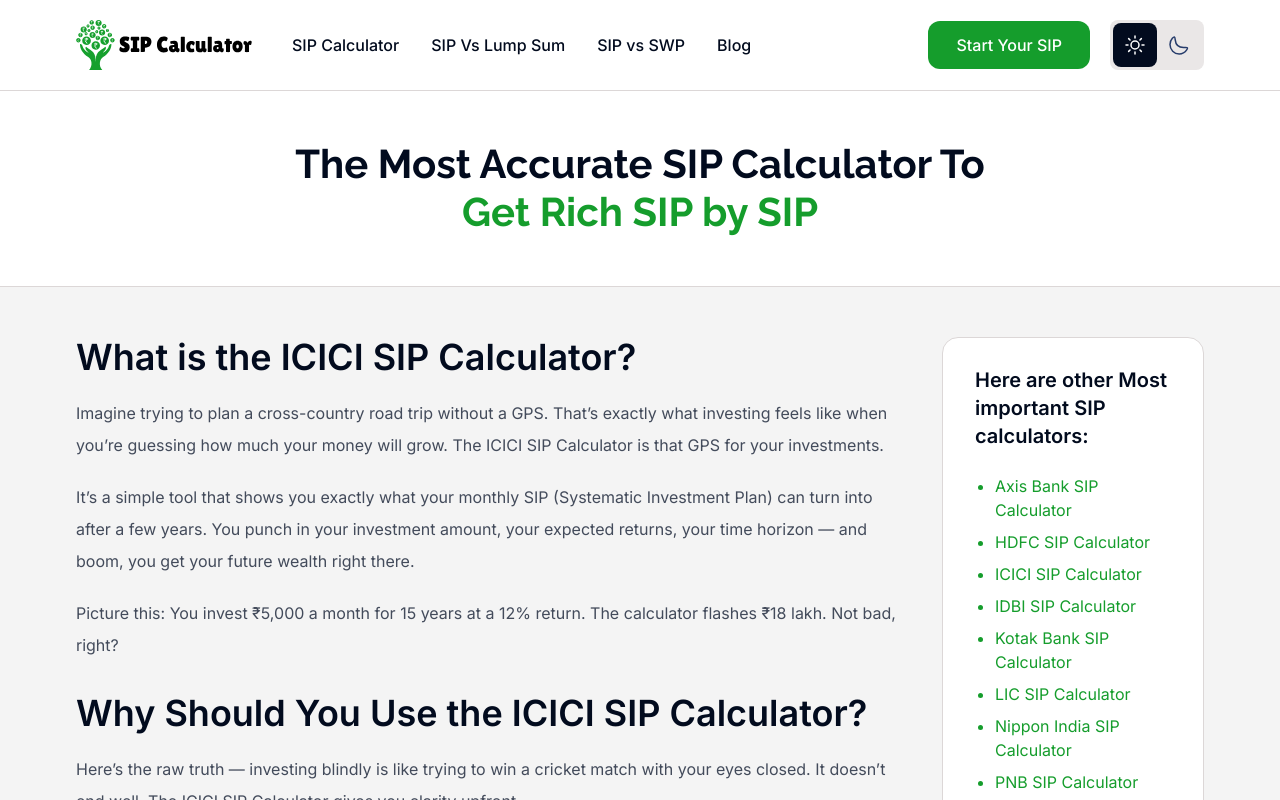
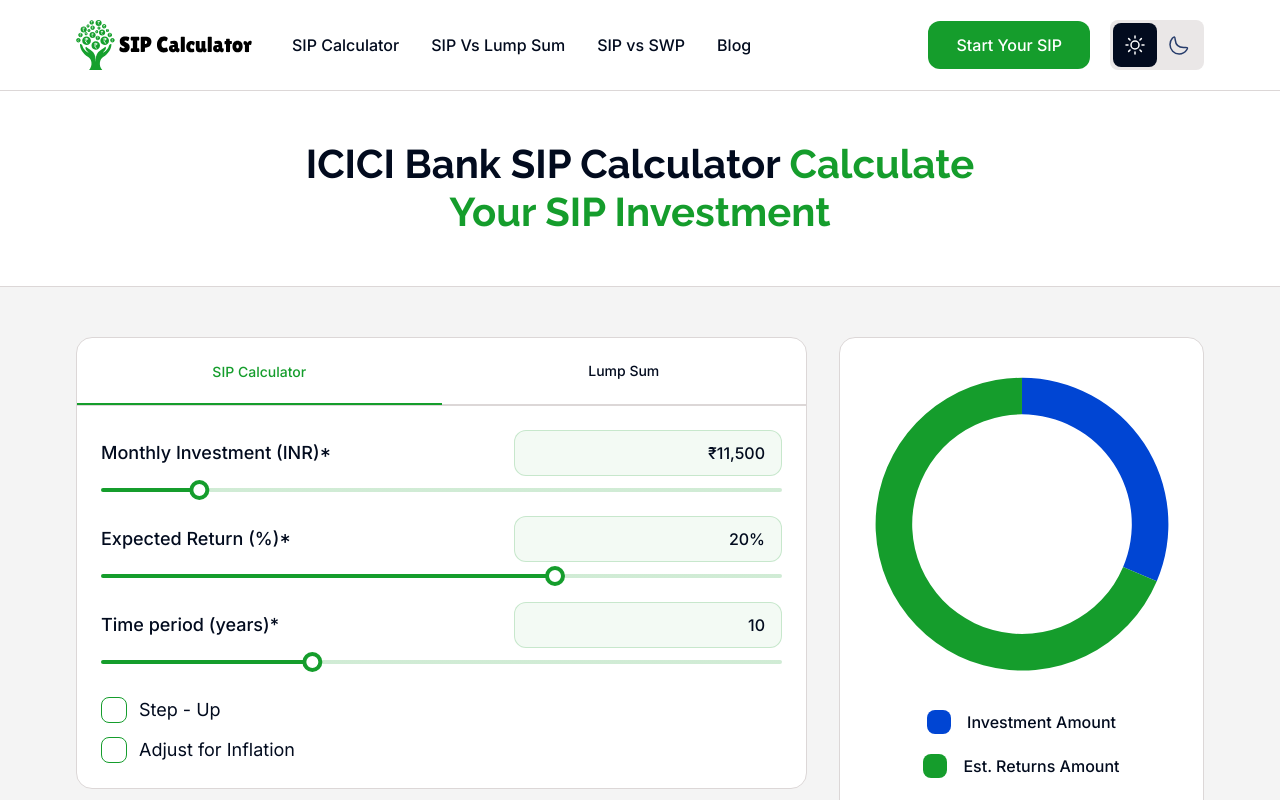
Before and after one commit to Hasan22Murtaza/SIP-Calculator, a Next.js app: page /icici in a window 1280 px wide. Shown: the top 800 px of the page. Built offline with nearby package versions, Linux system fonts and the light colour scheme.

Commit message:
added calculator on other pages as well

```diff
--- a/src/app/axis/page.tsx
+++ b/src/app/axis/page.tsx
@@ -19,10 +19,10 @@
       <div className="max-w-6xl mx-auto px-3 h-full flex items-center justify-center">
         <h1 className="font-raleway text-center leading-[48px] text-2xl md:text-[40px] text-my-black dark:text-white font-bold lg:max-w-[700px]" >
           {" "}
-          The Most Accurate SIP Calculator To
+          Axis Bank SIP Calculator
           <span className="text-dark-green">
             {" "}
-            Get Rich SIP by SIP{" "}
+            Calculate Your SIP Investment Accurately{" "}
           </span>{" "}
         </h1>
       </div>
--- a/src/app/hdfc/page.tsx
+++ b/src/app/hdfc/page.tsx
@@ -1,4 +1,5 @@
 "use client"
+import SIPCalculator from "@/components/SIPCalculator";
 import Link from "next/link";
 
 import { useEffect, useState } from "react";
@@ -18,14 +19,16 @@
       <div className="max-w-6xl mx-auto px-3 h-full flex items-center justify-center">
         <h1 className="font-raleway text-center leading-[48px] text-2xl md:text-[40px] text-my-black dark:text-white font-bold lg:max-w-[700px]" >
           {" "}
-          The Most Accurate SIP Calculator To
+          HDFC Bank SIP Calculator
           <span className="text-dark-green">
             {" "}
-            Get Rich SIP by SIP{" "}
+           Calculate Your SIP Investment{" "}
           </span>{" "}
         </h1>
       </div>
     </div>
+                        <SIPCalculator />
+
     <div className="flex justify-center">
       <div className="flex lg:flex-row flex-col  gap-2  w-full md:max-w-5xl lg:max-w-6xl mx-auto">
         <div className="relative lg:py-[50px] lg:pb-5 py-8 lg:w-8/12 w-full">
--- a/src/app/icici/page.tsx
+++ b/src/app/icici/page.tsx
@@ -1,4 +1,5 @@
 "use client"
+import SIPCalculator from "@/components/SIPCalculator";
 import Link from "next/link";
 
 import { useEffect, useState } from "react";
@@ -18,14 +19,16 @@
       <div className="max-w-6xl mx-auto px-3 h-full flex items-center justify-center">
         <h1 className="font-raleway text-center leading-[48px] text-2xl md:text-[40px] text-my-black dark:text-white font-bold lg:max-w-[700px]" >
           {" "}
-          The Most Accurate SIP Calculator To
+          ICICI Bank SIP Calculator
           <span className="text-dark-green">
             {" "}
-            Get Rich SIP by SIP{" "}
+            Calculate Your SIP Investment{" "}
           </span>{" "}
         </h1>
       </div>
     </div>
+     <SIPCalculator />
+
     <div className="flex justify-center">
       <div className="flex lg:flex-row flex-col  gap-2  w-full md:max-w-5xl lg:max-w-6xl mx-auto">
         <div className="relative lg:py-[50px] lg:pb-5 py-8 lg:w-8/12 w-full">
--- a/src/app/idbi/page.tsx
+++ b/src/app/idbi/page.tsx
@@ -1,4 +1,5 @@
 "use client"
+import SIPCalculator from "@/components/SIPCalculator";
 import Link from "next/link";
 
 import { useEffect, useState } from "react";
@@ -18,14 +19,16 @@
       <div className="max-w-6xl mx-auto px-3 h-full flex items-center justify-center">
         <h1 className="font-raleway text-center leading-[48px] text-2xl md:text-[40px] text-my-black dark:text-white font-bold lg:max-w-[700px]" >
           {" "}
-          The Most Accurate SIP Calculator To
+          IDBI Bank SIP Calculator
           <span className="text-dark-green">
             {" "}
-            Get Rich SIP by SIP{" "}
+            Calculate Your SIP Investment{" "}
           </span>{" "}
         </h1>
       </div>
     </div>
+         <SIPCalculator />
+
     <div className="flex justify-center">
       <div className="flex lg:flex-row flex-col  gap-2  w-full md:max-w-5xl lg:max-w-6xl mx-auto">
         <div className="relative lg:py-[50px] lg:pb-5 py-8 lg:w-8/12 w-full">
--- a/src/app/kotak/page.tsx
+++ b/src/app/kotak/page.tsx
@@ -1,4 +1,5 @@
 "use client"
+import SIPCalculator from "@/components/SIPCalculator";
 import Link from "next/link";
 
 import { useEffect, useState } from "react";
@@ -18,14 +19,16 @@
           <div className="max-w-6xl mx-auto px-3 h-full flex items-center justify-center">
             <h1 className="font-raleway text-center leading-[48px] text-2xl md:text-[40px] text-my-black dark:text-white font-bold lg:max-w-[700px]" >
               {" "}
-              The Most Accurate SIP Calculator To
+              Kotak Bank SIP Calculator
               <span className="text-dark-green">
                 {" "}
-                Get Rich SIP by SIP{" "}
+                Calculate Your SIP Investment{" "}
               </span>{" "}
             </h1>
           </div>
         </div>
+                 <SIPCalculator />
+
         <div className="flex justify-center">
           <div className="flex lg:flex-row flex-col  gap-2  w-full md:max-w-5xl lg:max-w-6xl mx-auto">
             <div className="relative lg:py-[50px] lg:pb-5 py-8 lg:w-8/12 w-full">
--- a/src/app/lic/page.tsx
+++ b/src/app/lic/page.tsx
@@ -1,4 +1,5 @@
 "use client"
+import SIPCalculator from "@/components/SIPCalculator";
 import Link from "next/link";
 
 import { useEffect, useState } from "react";
@@ -18,14 +19,15 @@
           <div className="max-w-6xl mx-auto px-3 h-full flex items-center justify-center">
             <h1 className="font-raleway text-center leading-[48px] text-2xl md:text-[40px] text-my-black dark:text-white font-bold lg:max-w-[700px]" >
               {" "}
-              The Most Accurate SIP Calculator To
+              LIC Bank SIP Calculator
               <span className="text-dark-green">
                 {" "}
-                Get Rich SIP by SIP{" "}
+                Calculate Your SIP Investment{" "}
               </span>{" "}
             </h1>
           </div>
         </div>
+         <SIPCalculator />
         <div className="flex justify-center">
           <div className="flex lg:flex-row flex-col  gap-2  w-full md:max-w-5xl lg:max-w-6xl mx-auto">
             <div className="relative lg:py-[50px] lg:pb-5 py-8 lg:w-8/12 w-full">
--- a/src/app/nippon/page.tsx
+++ b/src/app/nippon/page.tsx
@@ -1,4 +1,5 @@
 "use client"
+import SIPCalculator from "@/components/SIPCalculator";
 import Link from "next/link";
 
 import { useEffect, useState } from "react";
@@ -18,14 +19,16 @@
           <div className="max-w-6xl mx-auto px-3 h-full flex items-center justify-center">
             <h1 className="font-raleway text-center leading-[48px] text-2xl md:text-[40px] text-my-black dark:text-white font-bold lg:max-w-[700px]" >
               {" "}
-              The Most Accurate SIP Calculator To
+              Nippon Bank SIP Calculator
               <span className="text-dark-green">
                 {" "}
-                Get Rich SIP by SIP{" "}
+                Calculate Your SIP Investment{" "}
               </span>{" "}
             </h1>
           </div>
         </div>
+                 <SIPCalculator />
+
         <div className="flex justify-center">
           <div className="flex lg:flex-row flex-col  gap-2  w-full md:max-w-5xl lg:max-w-6xl mx-auto">
             <div className="relative lg:py-[50px] lg:pb-5 py-8 lg:w-8/12 w-full">
--- a/src/app/pnb/page.tsx
+++ b/src/app/pnb/page.tsx
@@ -1,4 +1,5 @@
 "use client"
+import SIPCalculator from "@/components/SIPCalculator";
 import Link from "next/link";
 
 import { useEffect, useState } from "react";
@@ -18,14 +19,16 @@
           <div className="max-w-6xl mx-auto px-3 h-full flex items-center justify-center">
             <h1 className="font-raleway text-center leading-[48px] text-2xl md:text-[40px] text-my-black dark:text-white font-bold lg:max-w-[700px]" >
               {" "}
-              The Most Accurate SIP Calculator To
+              PNB Bank SIP Calculator
               <span className="text-dark-green">
                 {" "}
-                Get Rich SIP by SIP{" "}
+                Calculate Your SIP Investment{" "}
               </span>{" "}
             </h1>
           </div>
         </div>
+                         <SIPCalculator />
+
         <div className="flex justify-center">
           <div className="flex lg:flex-row flex-col  gap-2  w-full md:max-w-5xl lg:max-w-6xl mx-auto">
             <div className="relative lg:py-[50px] lg:pb-5 py-8 lg:w-8/12 w-full">
--- a/src/app/sbi/page.tsx
+++ b/src/app/sbi/page.tsx
@@ -1,4 +1,5 @@
 "use client";
+import SIPCalculator from "@/components/SIPCalculator";
 import Link from "next/link";
 
 import { useEffect, useState } from "react";
@@ -18,14 +19,16 @@
           <div className="max-w-6xl mx-auto px-3 h-full flex items-center justify-center">
             <h1 className="font-raleway text-center leading-[48px] text-2xl md:text-[40px] text-my-black dark:text-white font-bold lg:max-w-[700px]">
               {" "}
-              The Most Accurate SIP Calculator To
+             SBI Bank SIP Calculator
               <span className="text-dark-green">
                 {" "}
-                Get Rich SIP by SIP{" "}
+                Calculate Your SIP Investment{" "}
               </span>{" "}
             </h1>
           </div>
         </div>
+                         <SIPCalculator />
+
         <div className="flex justify-center">
           <div className="flex lg:flex-row flex-col  gap-2  w-full md:max-w-5xl lg:max-w-6xl mx-auto">
             <div className="relative lg:py-[50px] lg:pb-5 py-8 lg:w-8/12 w-full">
--- a/src/app/scholarship/page.tsx
+++ b/src/app/scholarship/page.tsx
@@ -100,7 +100,7 @@
                           </span>
                         </h2>
                         <div className="block">
-                          <figure ><img width="940" height="588" src="https://allsipcalculator.in/wp-content/uploads/2025/05/All-SIP-Calculator-Scholarship-Program.png" alt="image" /></figure>
+                          <figure ><img width="940" height="588" src="/assets/images/how-to-apply.png" alt="image" /></figure>
                         </div>
                         <p className="text-base text-[#434B5B] leading-8 dark:text-[#7B8498] pt-5 pb-2">
                           Here’s what you need to do:
```
Also changed, not shown: public/assets/images/how-to-apply.png (added).
